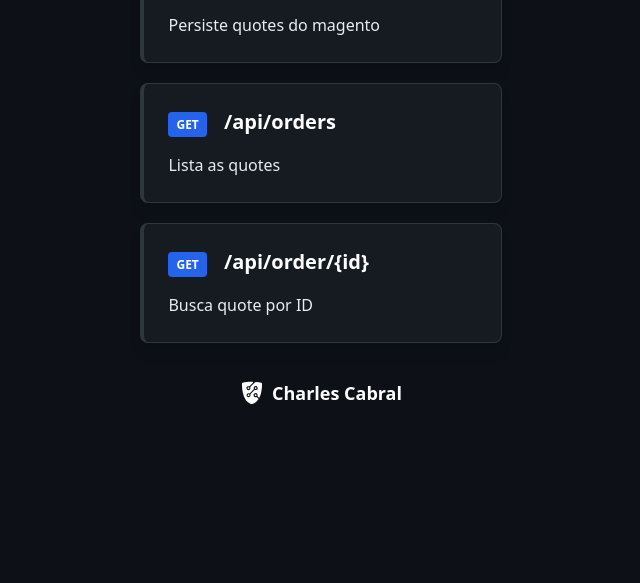
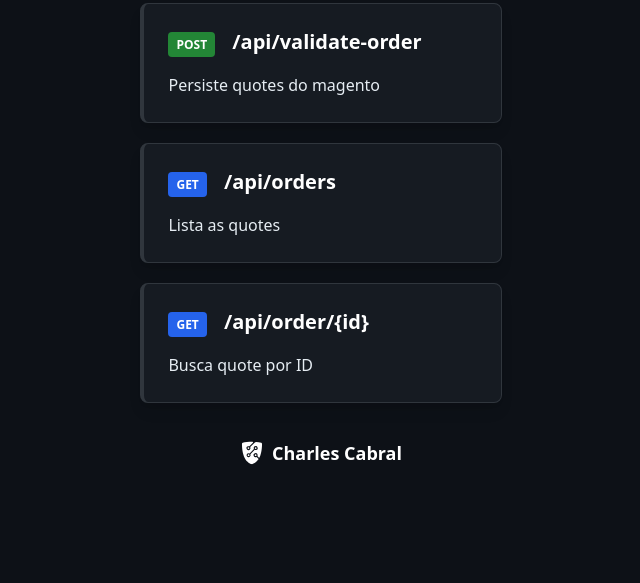
Before and after one commit to charlescabral/charles-api-studio, a website: page public/index.html in a window 1280 px wide. Shown: the part 217-800 px from the top of the page, without its empty margins (319-959 px from the left). Drawn offline with nearby package versions, Linux system fonts and the light colour scheme.

Commit message:
fix home css

```diff
--- a/public/index.html
+++ b/public/index.html
@@ -26,7 +26,7 @@
         }
     </script>
 </head>
-<body class="bg-github-bg text-github-text font-sans leading-relaxed grid justify-items-center items-center content-center justify-center">
+<body class="bg-github-bg text-github-text font-sans leading-relaxed grid justify-items-center items-center content-center justify-center h-screen">
     <div class="max-w-4xl px-5 py-10">
         <!-- Header -->
         <div class="text-center mb-10">
```
